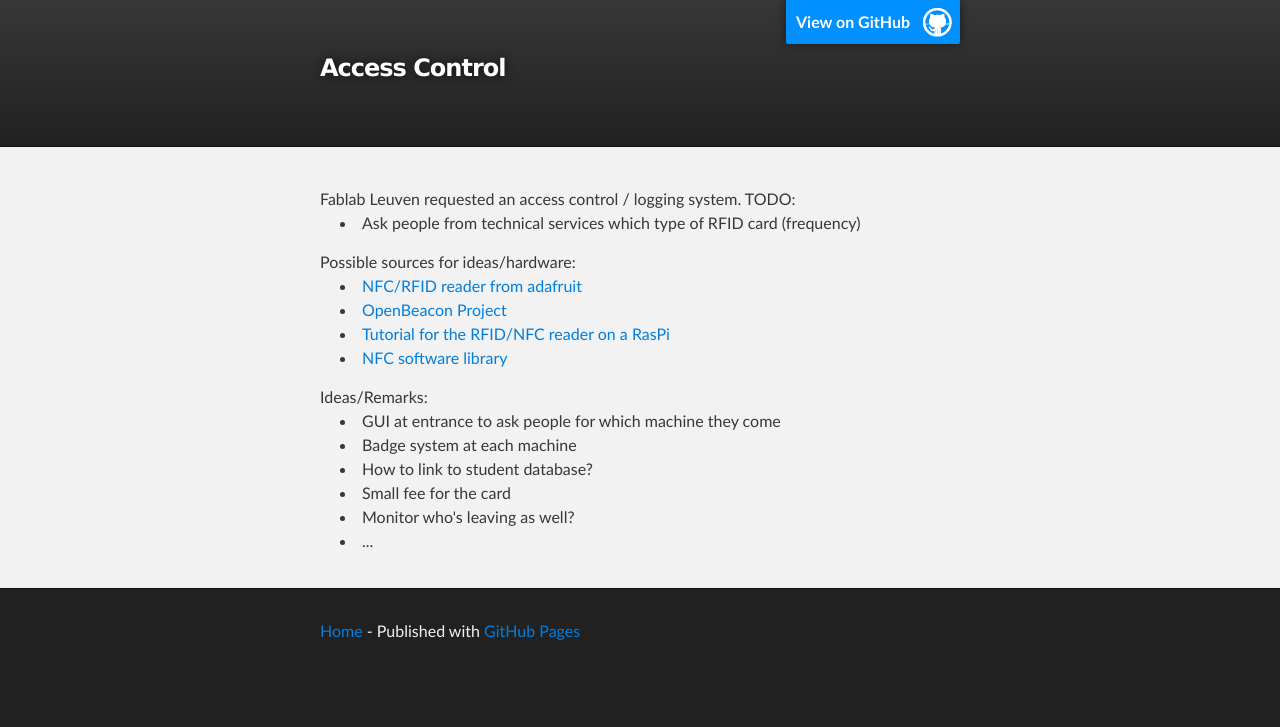
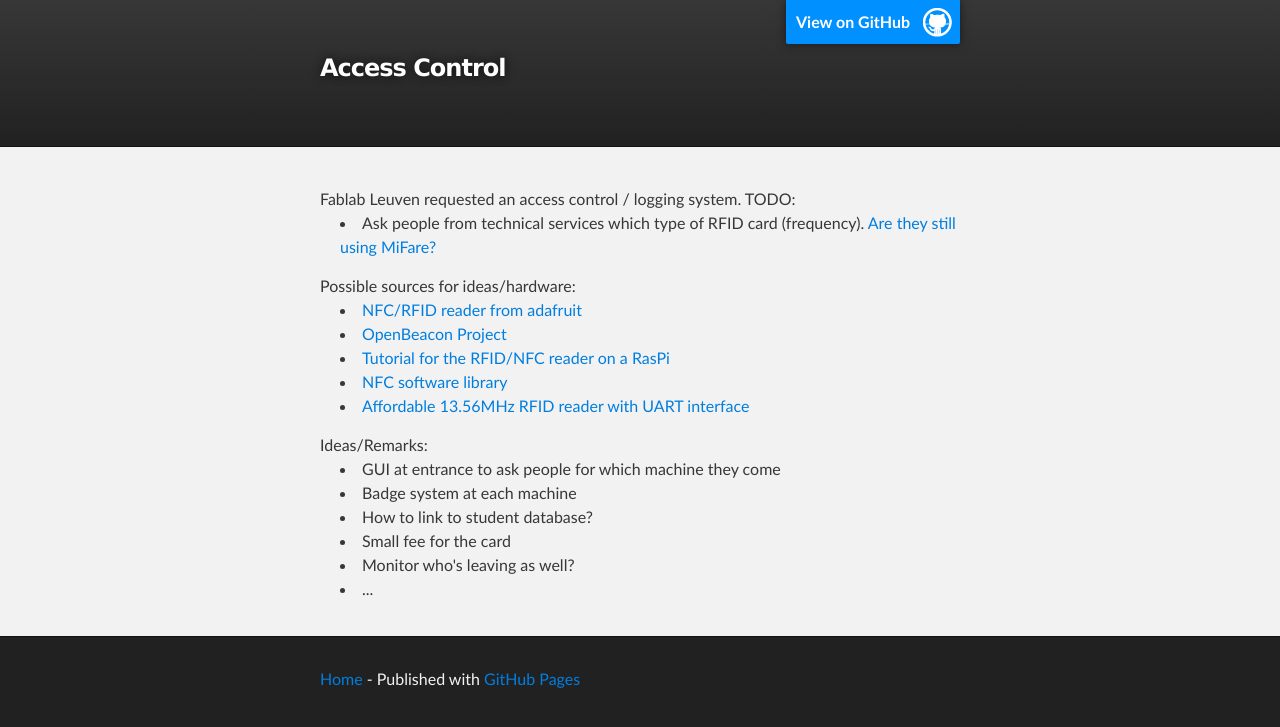
Before and after one commit to area3001/area3001.github.io, a Jekyll site: the page built from projects/access_control/index.html, in a window 1280 px wide. Shown: the top 727 px of the page. Built offline with Jekyll 4.4.1, drawn with Linux system fonts in a browser that asks for light colours; Markdown is read by kramdown in place of the engine named in the settings.

Commit message:
MiFare? Added link to affordable RFID reader

```diff
--- a/projects/access_control/index.html
+++ b/projects/access_control/index.html
@@ -9,7 +9,7 @@ Fablab Leuven requested an access control / logging system.
 
 TODO:
 <UL>
-  <LI>Ask people from technical services which type of RFID card (frequency)</LI>
+  <LI>Ask people from technical services which type of RFID card (frequency). <a href="http://datanews.knack.be/ict/nieuws/associatie-ku-leuven-bestelt-personeelskaarten-met-onveilige-mifare-chip/article-1194718326522.htm">Are they still using MiFare?</a></LI>
 </UL>
 
 Possible sources for ideas/hardware:
@@ -18,6 +18,7 @@ Possible sources for ideas/hardware:
   <LI><a href="http://www.openbeacon.org/OpenBeacon_Tag">OpenBeacon Project</a></LI>
   <LI><a href="http://learn.adafruit.com/adafruit-nfc-rfid-on-raspberry-pi">Tutorial for the RFID/NFC reader on a RasPi</a></LI>
   <LI><a href="http://nfc-tools.org">NFC software library</a></LI>
+  <LI><a href="http://www.aliexpress.com/item/freeshipping-RFID-Mi-fare-Reader-Writer-Module-UART-3-3V-Tags-read-write-coil-antenna-built/474833037.html">Affordable 13.56MHz RFID reader with UART interface</a></LI>
 </UL>
 
 Ideas/Remarks:
```
